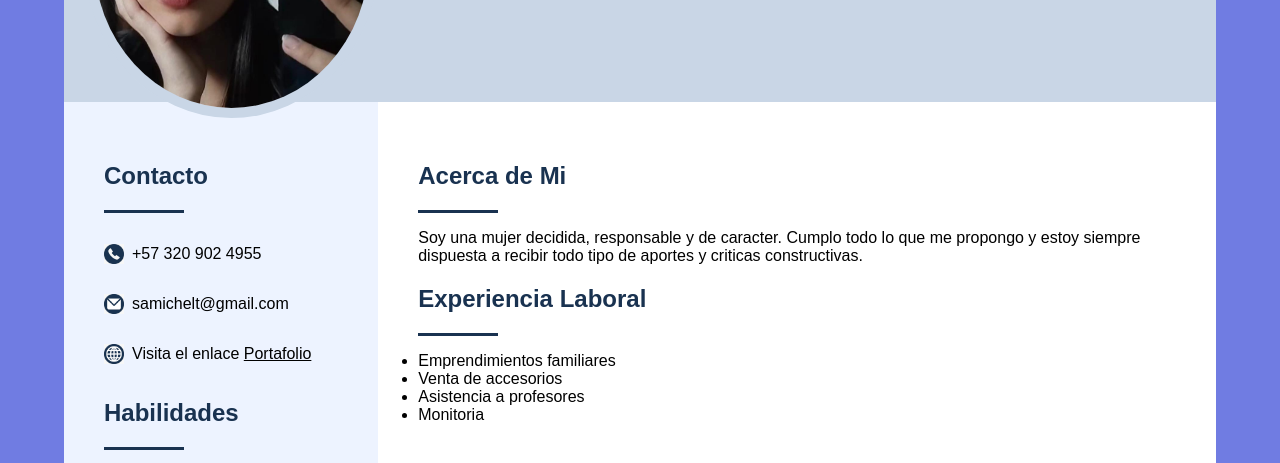
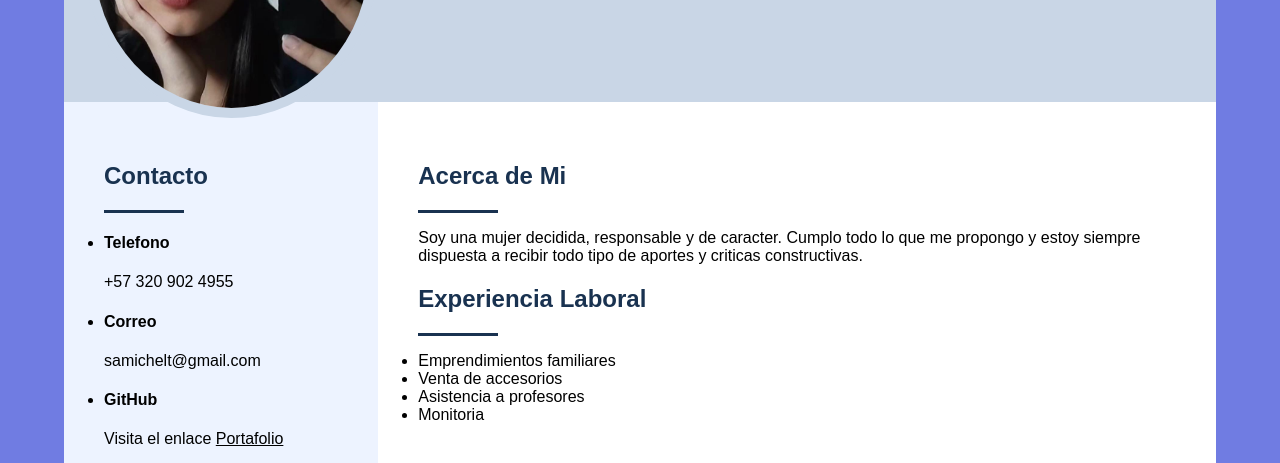
Before and after one commit to Michi-star/Hoja-de-vida.github.io, a plain HTML site: page index.html in a window 1280 px wide. Shown: the part 326-789 px from the top of the page. Drawn offline with Linux system fonts and the light colour scheme.

Commit message:
Update index.html

```diff
--- a/index.html
+++ b/index.html
@@ -20,17 +20,17 @@
                 <div class="Seccion">
                     <h2>Contacto</h2>
                     <hr>
-                    <ul class="Imagenes">
+                    <ul>
                         <li>
-                            <img src="Media/Telefono.jpeg" alt="">
+                            <h4>Telefono</h4>
                             <p>+57 320 902 4955</p>
                         </li>
                         <li>
-                            <img src="Media/Correo.jpeg" alt="">
+                            <h4>Correo</h4>
                             <p>samichelt@gmail.com</p>
                         </li>
                         <li>
-                            <img src="Media/Red.jpeg" alt="">
+                            <h4>GitHub</h4>
                             <p>Visita el enlace <a href="https://github.com/Michi-star/Portafolio-de-trabajos" target="_blank">Portafolio</a> </p>
                         </li>
 
```
